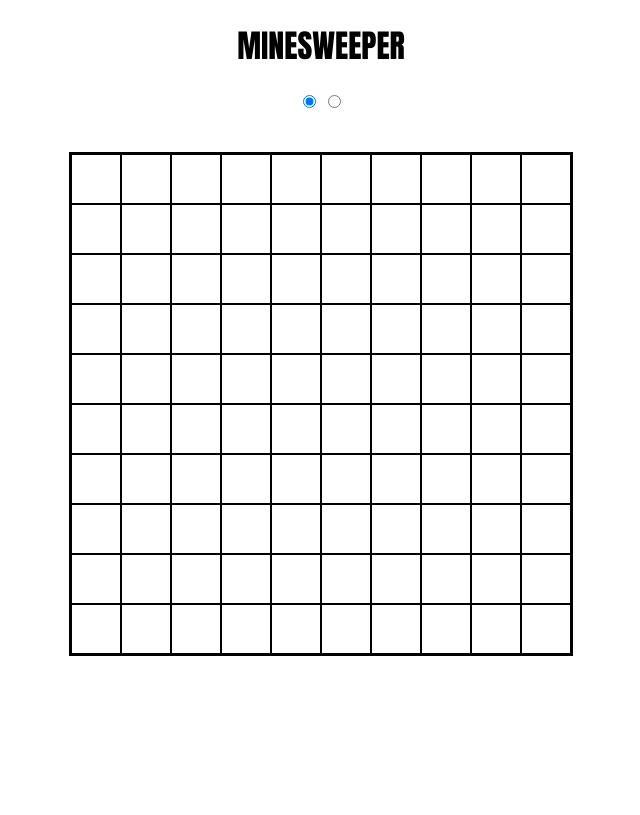
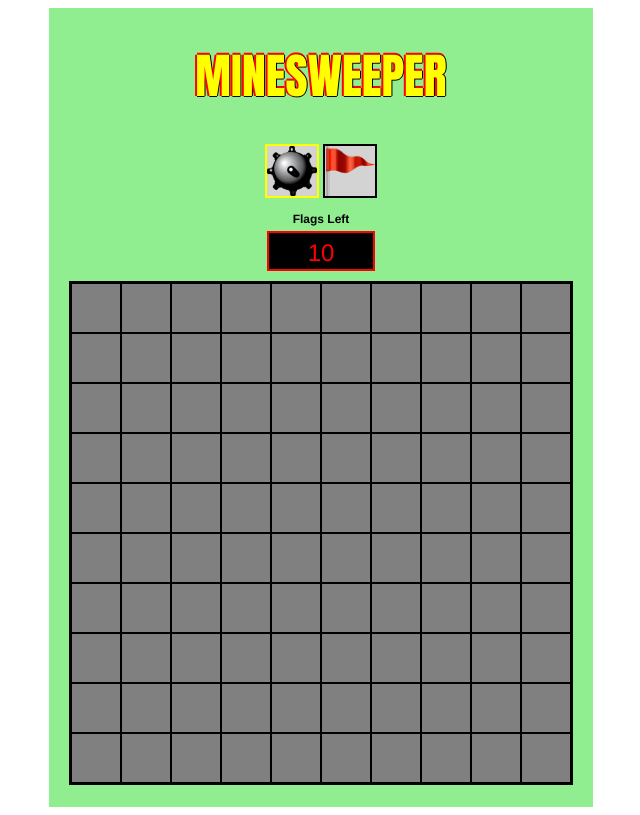
Before and after one commit to matthewholey/minesweeper-js-game, a plain HTML site: page index.html in a window 1280 px wide. Shown: the whole page, without its empty margins (319-959 px from the left). Drawn offline with Linux system fonts and the light colour scheme.

Commit message:
styled, added flag counter, added flag image, bug where it stuck after any 10 flags were placed is fixed,

```diff
--- a/css/style.css
+++ b/css/style.css
@@ -1,24 +1,80 @@
 body {
 	text-align: center;
 }
-h1{
+#container {
+	display: inline-block;
+	position: relative;
+	padding: 0 20px 20px 20px;
+	background-color: lightgreen;
+}
+h1 {
 	font-family: impact, sans-serif;
+	font-size: 48px;
+	color: yellow;
+	text-shadow: -2px 0 red, 0 1px black, 1px 0 black, 0 -2px red;
 }
-form{
+form {
 	text-align: center;
 }
-#board{
+.mode {
+	display: inline-block;
+	height: 54px;
+	width: 54px;
+	background-size: 100%;
+	background-repeat: no-repeat;
+	background-position: center;
+	background-color: lightgrey;
+	padding: 0;
+	border: 0;
+	box-sizing: content-box;
+	overflow: hidden;
+}
+img {
+	height: 100%;
+	width: 100%;
+	border: 2px solid black;
+	box-sizing: border-box;
+}
+label > input {
+	visibility: hidden;
+	position: absolute;
+}
+label > input + img {
+	cursor: pointer;
+}
+label > input:checked + img {
+	border-color: yellow;
+}
+h3 {
+	margin-top: 10px;
+	margin-bottom: 5px;
+	font-family: helvetica, sans-serif;
+	font-size: 12px;
+}
+#flagCounter {
+	display: inline-block;
+	position: relative;
+	height: 30px;
+	width: 104px;
+	font-family: helvetica, sans-serif;
+	font-size: 24px;
+	color: red;
+	background-color: black;
+	padding-top: 6px;
+	border: 2px solid red;
+}
+#board {
 	display: inline-block;
 	position: relative;
 	height: 500px;
 	width: 500px;
 	font-size: 0;
-	margin-top: 40px;
+	margin-top: 10px;
 	padding: 0;
 	border: 2px solid black;
 	box-sizing: content-box;
 }
-.cell{
+.cell {
 	display: inline-block;
 	position: relative;
 	align-content: center;
@@ -27,6 +83,7 @@ form{
 	background-size: 100%;
 	background-repeat: no-repeat;
 	background-position: center;
+	background-color: grey;
 	font-size: 24px;
 	margin: 0;
 	padding: 13px 0 0 0;
@@ -34,6 +91,9 @@ form{
 	box-sizing: border-box;
 	overflow: hidden;
 }
-.pressed{
-	background-color: grey;
+.cell:not(.pressed):hover {
+	background-color: darkgrey;
 }
+.pressed {
+	background-color: lightgrey;
+}
--- a/index.html
+++ b/index.html
@@ -7,20 +7,28 @@
 	<title>Minesweeper</title>
 </head>
 <body>
+	<div id="container">
 		<h1>MINESWEEPER</h1>
-	<form name="modeSelectors">
-		<div>
+		<form>
+			<div class="mode">
 				<label for="radioMine">
 					<input type="radio" name="mode" id="radioMine">
+					<img src="img/mine.png">
 				</label>
+			</div>
+			<div class="mode">
 				<label for="radioFlag">
 					<input type="radio" name="mode" id="radioFlag">
+					<img src="img/flag.png">
 				</label>
 			</div>
+			<h3>Flags Left</h3>
+			<div id="flagCounter"></div>
 		</form>
 		<div id="board">
 
 		</div>
+	</div>
 	<script type="text/javascript" src="js/main.js"></script>
 </body>
 </html>
--- a/js/main.js
+++ b/js/main.js
@@ -5,6 +5,7 @@ var pressedCells = document.getElementsByClassName("pressed");
 var allMines = [];
 var radioMine = document.getElementById("radioMine");
 var radioFlag = document.getElementById("radioFlag");
+var flagCounter = document.getElementById("flagCounter");
 var placedFlags = [];
 
 document.body.onload = setMode(), setBoard();
@@ -78,6 +79,10 @@ function setBoard(){
 		}
 	}
 	addMines(10);
+
+	var flagCounter = document.getElementById("flagCounter");
+	var flagsLeft = allMines.length - placedFlags.length;
+	flagCounter.append(flagsLeft);
 };
 
 for (var i = 0; i < allMines.length; i++) {
@@ -117,24 +122,32 @@ function clickedMine(e){
 		mine();
 	}
 	removeAllEventListeners();
+	flagCounter.innerHTML = "";
+	flagCounter.append("Try Again");
 };
 
 function placeFlag(e){
 	var flag = e.target.id-1
-	if(placedFlags.length < allMines.length){
+	if(placedFlags.length <= allMines.length) {
 		if (placedFlags.includes(flag) == false) {
-			console.log("Flag placed at cell "+e.target.getAttribute("id"));
-			placedFlags.push(flag);
-			e.target.style.backgroundColor = "blue";
+			if (placedFlags.length != allMines.length) {
+				console.log("Flag placed at cell "+e.target.getAttribute("id"));
+				placedFlags.push(flag);
+				e.target.style.backgroundImage = "url(./img/flag.png)";
+			}
 		}
 		else {
 			console.log("Flag removed from cell "+e.target.getAttribute("id"));
-			var len = placedFlags.length;
 			placedFlags.splice(placedFlags.indexOf(flag), 1);
-			e.target.style.backgroundColor = "";
+			e.target.style.backgroundImage = "";
+		}
+		var flagsLeft = allMines.length - placedFlags.length;
+		flagCounter.innerHTML = "";
+		flagCounter.append(flagsLeft);
+		if (placedFlags.length == allMines.length) {
+			win();
 		}
 	}
-	win();
 };
 
 function setAdjacent(clickedCell){
@@ -174,9 +187,18 @@ function checkOpenAdjacentCells(clickedCell) {
 	for (var i = 0; i < adjacentCells.length; i++) {
 		var adjCell = allCells[adjacentCells[i]];
 		var adjCount = adjCell.getAttribute("data-adjCount");
+		var flag = adjCell.id-1;
 		adjCell.removeEventListener("click", clicked);
 		if (adjCell.className.includes("pressed") == false) {
 			adjCell.setAttribute("class", adjCell.getAttribute("class")+" pressed");
+			if (placedFlags.includes(flag)) {
+				console.log("Flag removed from cell "+adjCell.getAttribute("id"));
+				placedFlags.splice(placedFlags.indexOf(flag), 1);
+			}
+			var flagsLeft = allMines.length - placedFlags.length;
+			flagCounter.innerHTML = "";
+			flagCounter.append(flagsLeft);
+			adjCell.style.backgroundImage = "";
 			if (adjCell.getAttribute("data-marked") != "true") {
 				if (adjCount > 0) {
 					adjCell.append(adjCount);
@@ -214,12 +236,18 @@ function checkAdjacentForOpeness(clickedCell){
 }
 
 function win() {
-	for (var i = 0; i < placedFlags.length; i++) {
-		if(placedFlags.length == allMines.length && allMines.includes(placedFlags[i])) {
-			removeAllEventListeners();
-			console.log("You Win!");
-			break;
+	var allFlagsOnMines = true;
+	for (var i = 0; i < placedFlags.length && allFlagsOnMines; i++) {
+		if (!allMines.includes(placedFlags[i])) {
+			allFlagsOnMines = false;
 		}
 	}
-
+	if(allFlagsOnMines) {
+		removeAllEventListeners();
+		console.log("You Win!");
+		flagCounter.innerHTML = "";
+		flagCounter.append("You Win!");
+		flagCounter.style.borderColor = "yellow";
+		flagCounter.style.color = "yellow";
+	}
 };
```
Also changed, not shown: img/flag.png (added). Lines whose indentation alone changed are shown as unchanged.
